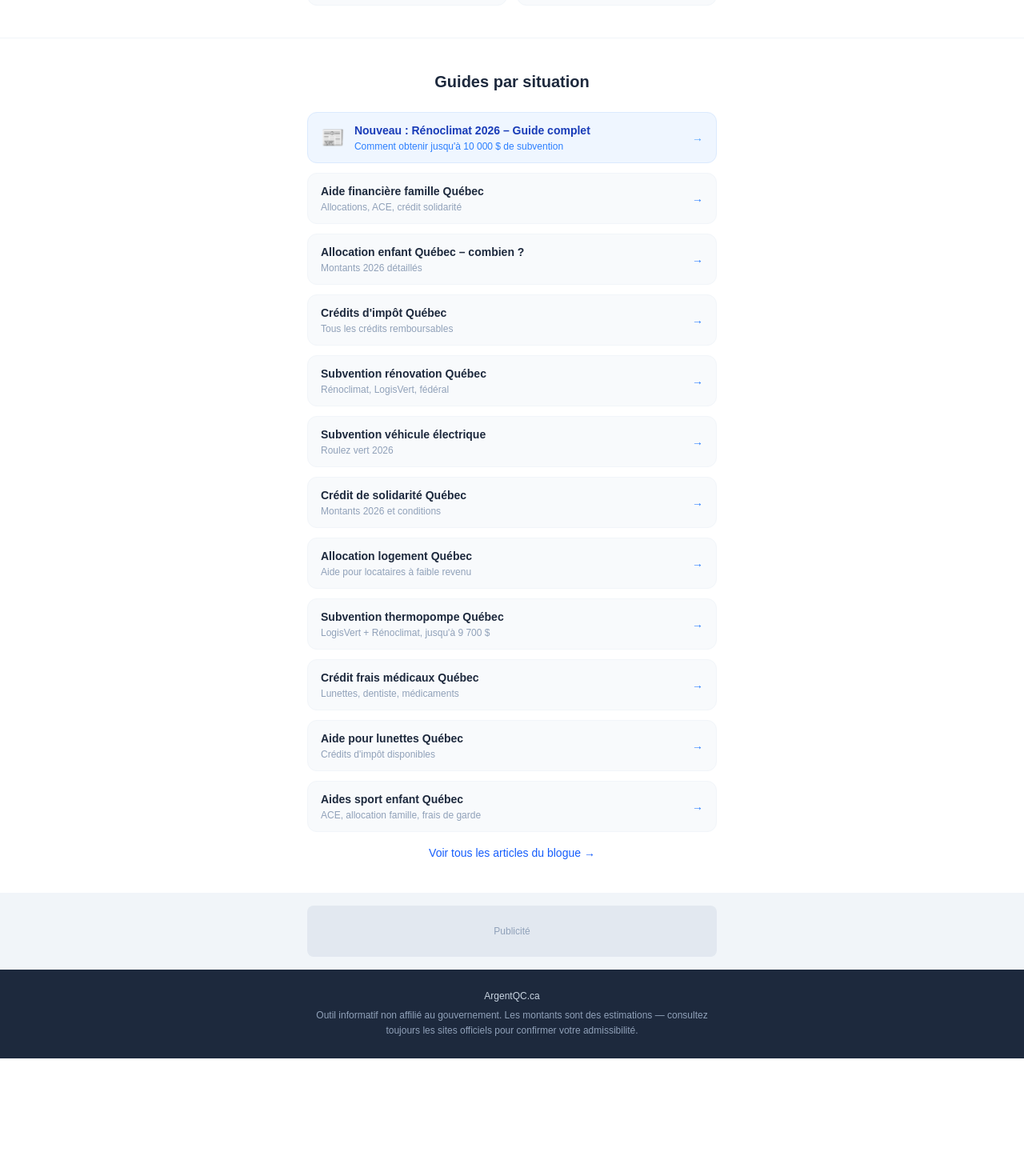
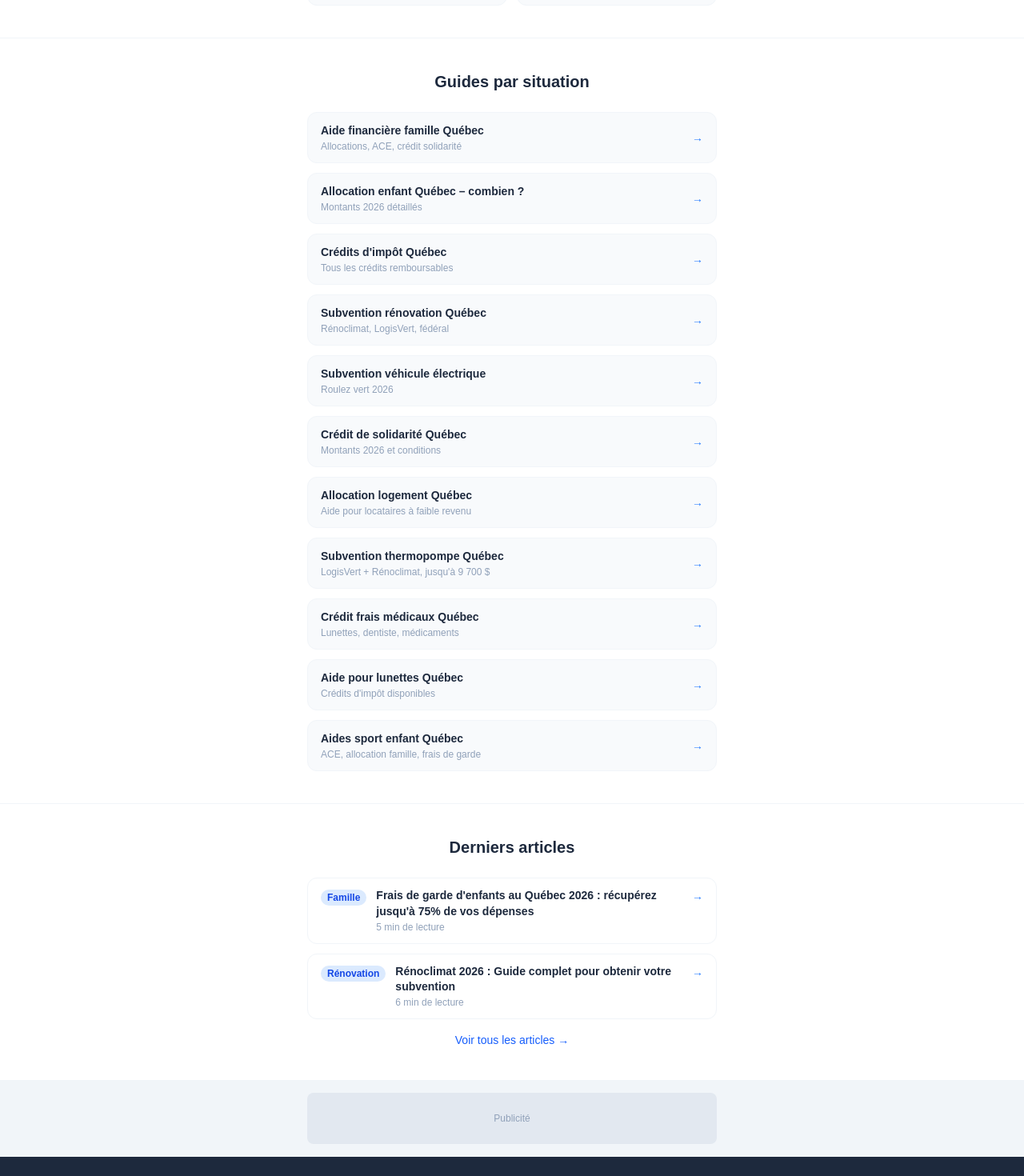
Before and after one commit to Simultima-qc/argentqc, a Next.js app: page / in a window 1280 px wide. Shown: the part 1878-3348 px from the top of the page at 80% size. Before the commit the page ends 3201 px from the top, so only its background shows below. Built offline with nearby package versions, Linux system fonts and the light colour scheme.

Commit message:
Séparer guides et articles : section Derniers articles dynamique sur l'accueil
Co-Authored-By: Claude Sonnet 4.6 <noreply@anthropic.com>

```diff
--- a/src/app/blog/page.tsx
+++ b/src/app/blog/page.tsx
@@ -1,30 +1,12 @@
 import type { Metadata } from "next";
 import Link from "next/link";
+import articles from "@/data/articles";
 
 export const metadata: Metadata = {
   title: "Blogue – Guides sur les aides gouvernementales au Québec | ArgentQC.ca",
   description:
     "Guides pratiques sur les subventions, crédits d'impôt et aides gouvernementales au Québec. Rénoclimat, allocation famille, crédit solidarité et plus.",
 };
-
-const articles = [
-  {
-    slug: "frais-garde-enfants-quebec-2026",
-    titre: "Frais de garde d'enfants au Québec 2026 : récupérez jusqu'à 75% de vos dépenses",
-    description: "Le crédit d'impôt pour frais de garde peut couvrir jusqu'à 75% de vos frais de garderie. Montants 2026, conditions et comment cumuler provincial et fédéral.",
-    date: "2026-03-30",
-    categorie: "Famille",
-    tempsLecture: "5 min",
-  },
-  {
-    slug: "renoclimat-2026-guide-complet",
-    titre: "Rénoclimat 2026 : Guide complet pour obtenir votre subvention",
-    description: "Tout ce que vous devez savoir sur Rénoclimat : montants, travaux admissibles, étapes pour faire votre demande et comment maximiser votre remboursement.",
-    date: "2026-03-29",
-    categorie: "Rénovation",
-    tempsLecture: "6 min",
-  },
-];
 
 export default function BlogPage() {
   return (
--- a/src/app/page.tsx
+++ b/src/app/page.tsx
@@ -1,4 +1,5 @@
 import Link from "next/link";
+import articles from "@/data/articles";
 
 export default function Home() {
   return (
@@ -170,17 +171,6 @@ export default function Home() {
           <h2 className="text-xl font-bold text-center mb-6 text-slate-800">
             Guides par situation
           </h2>
-          <Link
-            href="/blog/renoclimat-2026-guide-complet"
-            className="flex items-center gap-3 bg-blue-50 border border-blue-100 rounded-xl px-4 py-3 mb-3 hover:border-blue-300 transition-colors"
-          >
-            <span className="text-2xl">📰</span>
-            <div>
-              <div className="font-semibold text-blue-800 text-sm">Nouveau : Rénoclimat 2026 – Guide complet</div>
-              <div className="text-blue-500 text-xs mt-0.5">Comment obtenir jusqu&apos;à 10 000 $ de subvention</div>
-            </div>
-            <span className="text-blue-400 text-sm shrink-0 ml-auto">→</span>
-          </Link>
           <div className="flex flex-col gap-3">
             {[
               { href: "/aide-famille-quebec", titre: "Aide financière famille Québec", desc: "Allocations, ACE, crédit solidarité" },
@@ -208,11 +198,36 @@ export default function Home() {
               </Link>
             ))}
           </div>
+        </div>
+      </section>
+
+      {/* Derniers articles */}
+      <section className="py-10 px-5 border-t border-slate-100">
+        <div className="max-w-lg mx-auto">
+          <h2 className="text-xl font-bold text-center mb-6 text-slate-800">
+            Derniers articles
+          </h2>
+          <div className="flex flex-col gap-3">
+            {articles.slice(0, 3).map((article) => (
+              <Link
+                key={article.slug}
+                href={`/blog/${article.slug}`}
+                className="flex items-start gap-3 bg-white border border-slate-100 rounded-xl px-4 py-3 hover:border-blue-200 transition-colors"
+              >
+                <span className="text-xs font-semibold px-2 py-0.5 rounded-full bg-blue-100 text-blue-700 shrink-0 mt-0.5">{article.categorie}</span>
+                <div className="flex-1 min-w-0">
+                  <div className="font-semibold text-slate-800 text-sm leading-snug">{article.titre}</div>
+                  <div className="text-slate-400 text-xs mt-0.5">{article.tempsLecture} de lecture</div>
+                </div>
+                <span className="text-blue-500 text-sm shrink-0">→</span>
+              </Link>
+            ))}
+          </div>
           <Link
             href="/blog"
             className="block text-center text-blue-600 text-sm font-medium mt-4 hover:underline"
           >
-            Voir tous les articles du blogue →
+            Voir tous les articles →
           </Link>
         </div>
       </section>
--- /dev/null
+++ b/src/data/articles.ts
@@ -0,0 +1,31 @@
+export interface Article {
+  slug: string;
+  titre: string;
+  description: string;
+  date: string;
+  categorie: string;
+  tempsLecture: string;
+}
+
+// Liste des articles du blogue — le plus récent en premier.
+// L'agent automatique ajoute chaque nouvel article ici.
+const articles: Article[] = [
+  {
+    slug: "frais-garde-enfants-quebec-2026",
+    titre: "Frais de garde d'enfants au Québec 2026 : récupérez jusqu'à 75% de vos dépenses",
+    description: "Le crédit d'impôt pour frais de garde peut couvrir jusqu'à 75% de vos frais de garderie. Montants 2026, conditions et comment cumuler provincial et fédéral.",
+    date: "2026-03-30",
+    categorie: "Famille",
+    tempsLecture: "5 min",
+  },
+  {
+    slug: "renoclimat-2026-guide-complet",
+    titre: "Rénoclimat 2026 : Guide complet pour obtenir votre subvention",
+    description: "Tout ce que vous devez savoir sur Rénoclimat : montants, travaux admissibles, étapes pour faire votre demande et comment maximiser votre remboursement.",
+    date: "2026-03-29",
+    categorie: "Rénovation",
+    tempsLecture: "6 min",
+  },
+];
+
+export default articles;
```
